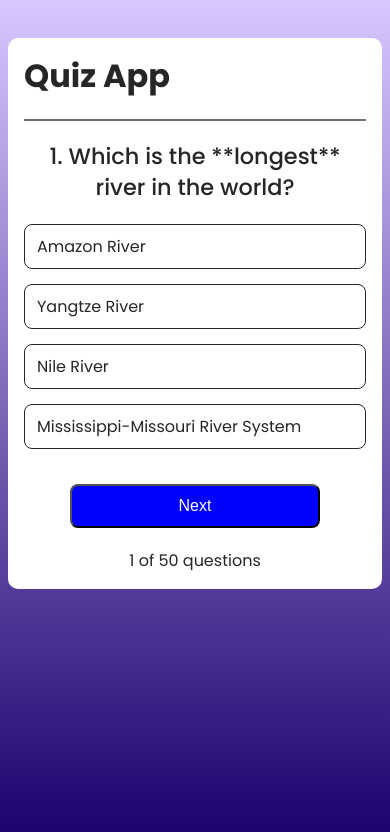
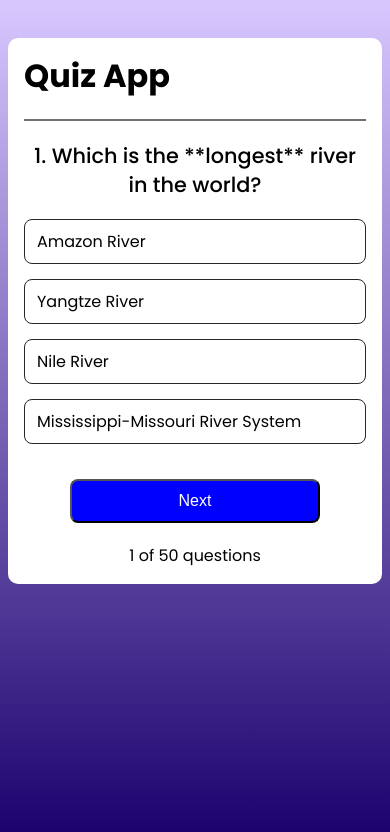
Before and after one commit to siam-gits/quiz-app, a React (Vite) app: page / in a window 390 px wide. Shown: the top 832 px of the page. Built offline with nearby package versions, Linux system fonts and the light colour scheme.

Commit message:
Update Quiz.css

```diff
--- a/src/Components/Quiz/Quiz.css
+++ b/src/Components/Quiz/Quiz.css
@@ -1,15 +1,21 @@
-/* Quiz Container */
+/* Container */
 .container {
-  width: 100%;            /* fluid width */
-  max-width: 640px;       /* cap width on larger screens */
+  width: 100%;            /* fluid */
+  max-width: 640px;       /* caps on large screens */
   margin: 50px auto;
   padding: 1.5rem;
   background: white;
-  color: #262626;
   border-radius: 10px;
   display: flex;
   flex-direction: column;
   gap: 20px;
+}
+
+/* Heading */
+.container h2 {
+  font-size: 1.6rem;
+  font-weight: 500;
+  text-align: center;
 }
 
 /* Divider */
@@ -19,52 +25,42 @@
   background: #707070;
 }
 
-/* Heading */
-.container h2 {
-  font-size: 1.6rem;
-  font-weight: 500;
-  text-align: center;
-}
-
-/* List Items */
+/* List items */
 .container ul li {
   display: flex;
   align-items: center;
-  height: auto;           /* allow text wrap */
-  min-height: 50px;       /* maintain minimum height */
+  min-height: 50px;
   padding: 0.75rem 1rem;
   border: 1px solid #262626;
   border-radius: 8px;
   margin-bottom: 15px;
   font-size: 1.1rem;
   cursor: pointer;
-  transition: background 0.3s, border-color 0.3s;
-  flex-wrap: wrap;        /* wrap long text */
+  flex-wrap: wrap; /* allow text to wrap */
+  word-break: break-word;
 }
 
 /* Buttons */
 .container button {
-  width: 100%;             /* fill container width */
-  max-width: 250px;        /* optional cap */
+  width: 100%;
+  max-width: 250px;
   margin: auto;
   padding: 0.8rem 1rem;
-  height: auto;            /* adjust height automatically */
-  background: blue;
-  color: white;
   font-size: 1.2rem;
   font-weight: 500;
   border-radius: 8px;
+  background: blue;
+  color: white;
   cursor: pointer;
-  transition: background 0.3s;
 }
 
-/* Question Index */
+/* Index text */
 .container .index {
   margin: auto;
   font-size: 1rem;
 }
 
-/* Correct / Wrong States */
+/* Correct / Wrong */
 .container .correct {
   background: #dffff2;
   border-color: green;
@@ -75,7 +71,7 @@
   border-color: red;
 }
 
-/* Media Queries for Smaller Screens */
+/* Media Queries for Mobile (iPhones) */
 @media (max-width: 480px) {
   .container {
     margin-top: 30px;
@@ -83,13 +79,13 @@
   }
 
   .container h2 {
-    font-size: 1.4rem;
+    font-size: 1.3rem;
   }
 
   .container ul li {
     font-size: 1rem;
+    min-height: 45px;
     padding: 0.5rem 0.75rem;
-    min-height: 45px;
   }
 
   .container button {
```
